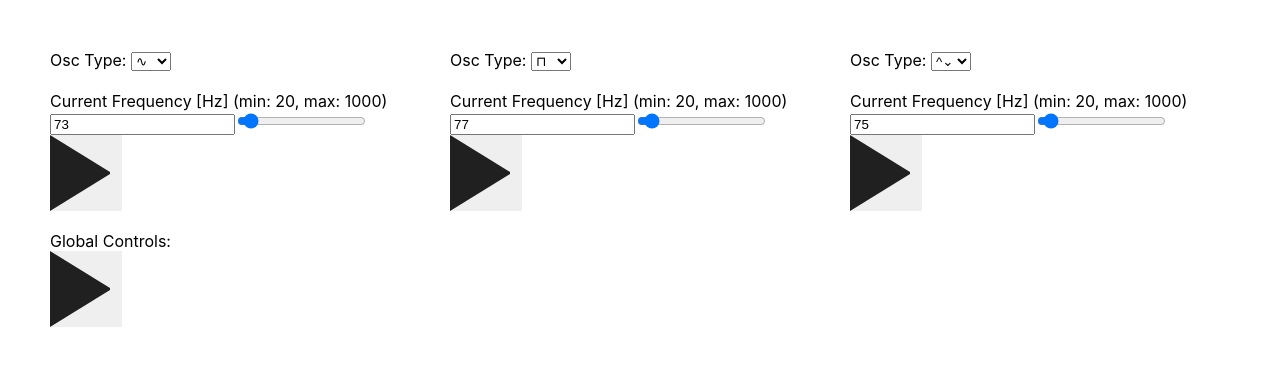
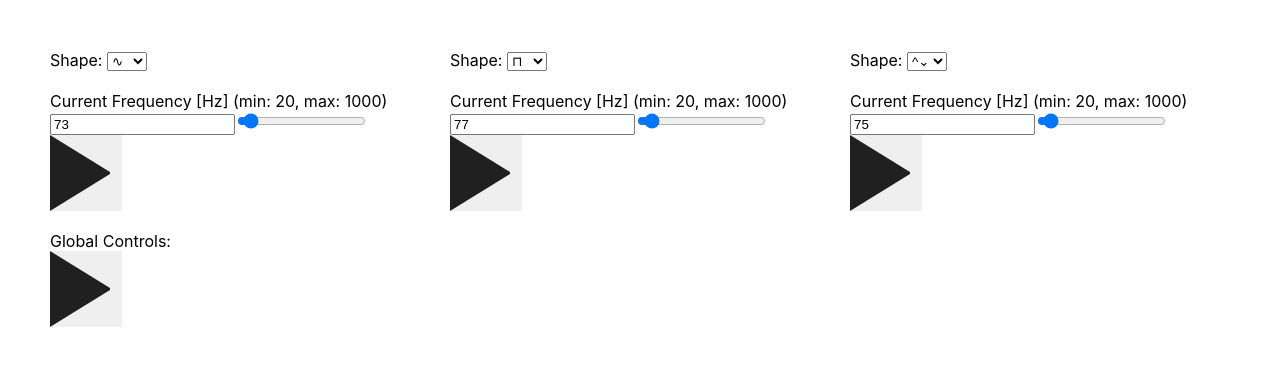
Before and after one commit to jordyjwilliams/inter-reactive-oscillator, a React (Create React App) app: page / in a window 1280 px wide. Shown: the top 366 px of the page. Built offline with nearby package versions, Linux system fonts and the light colour scheme.

Commit message:
FEAT: osc type --> shape

```diff
--- a/src/oscillator.js
+++ b/src/oscillator.js
@@ -34,7 +34,7 @@ export default function InteractiveOscillator(props) {
     setOscType(event.target.value);
   };
   const oscSelector = new Dropdown({
-    label: "Osc Type: ",
+    label: "Shape: ",
     initValue: oscType,
     handleChange: (e) => handleChangeOscType(e, props),
     optionList: oscillatorTypes,
```
